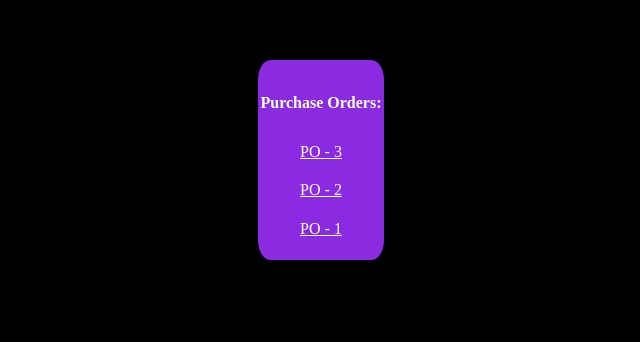
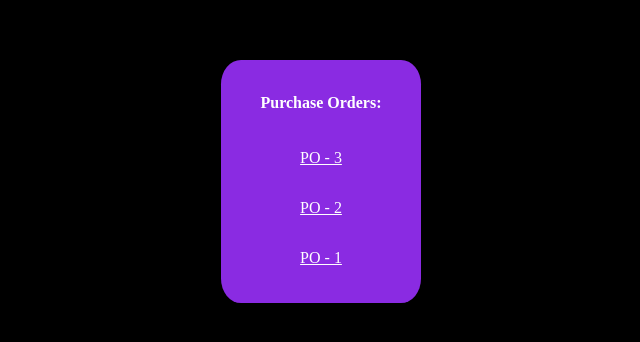
Before and after one commit to BLM3826/Megaventory-code-project, a plain HTML site: page index.html in a window 1280 px wide. Shown: the part 220-562 px from the top of the page, without its empty margins (319-959 px from the left). Drawn offline with nearby package versions, Linux system fonts and the light colour scheme.

Commit message:
list min width

```diff
--- a/style.css
+++ b/style.css
@@ -10,7 +10,8 @@
     background-color: blueviolet;
     padding-top: 1%;
     border-radius: 10%;
-    width: 10%;
+    width: 12vw;
+    min-width: 200px;
     height: auto;
     color: white;
 }
```
